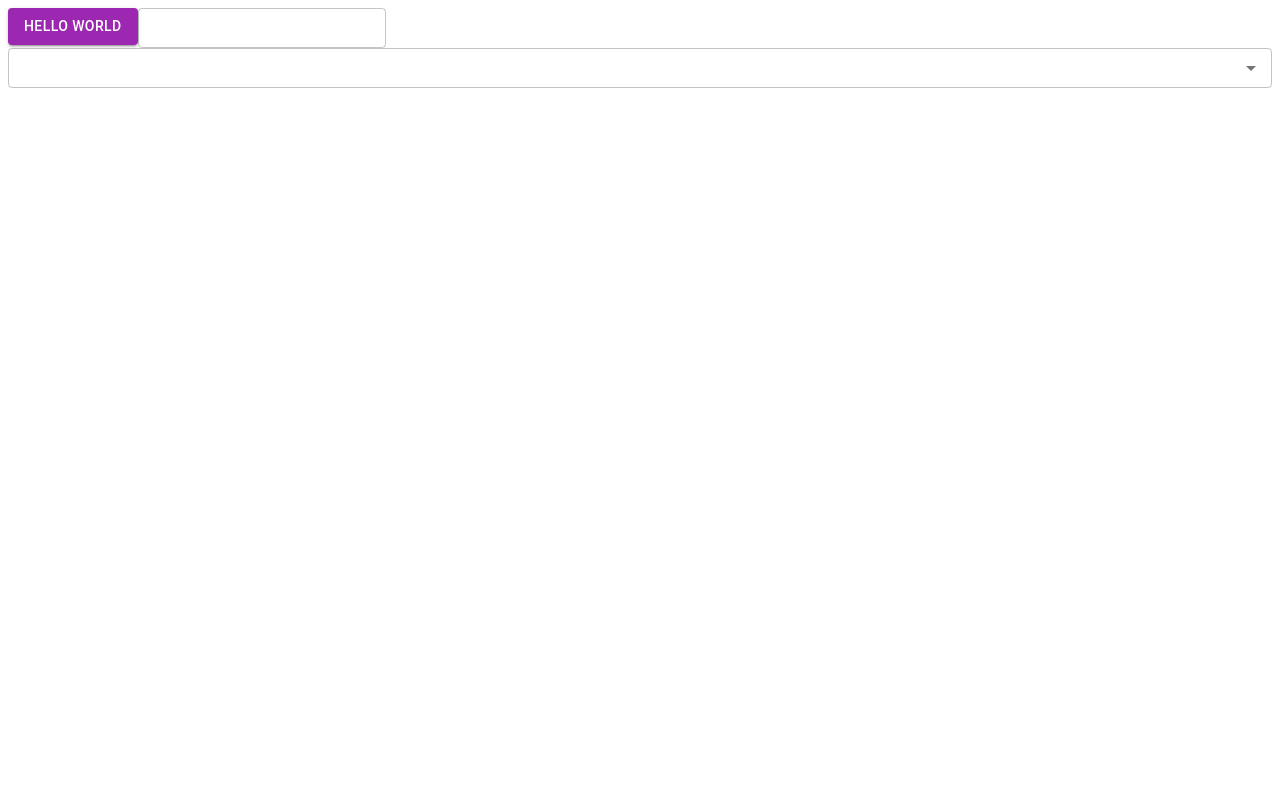
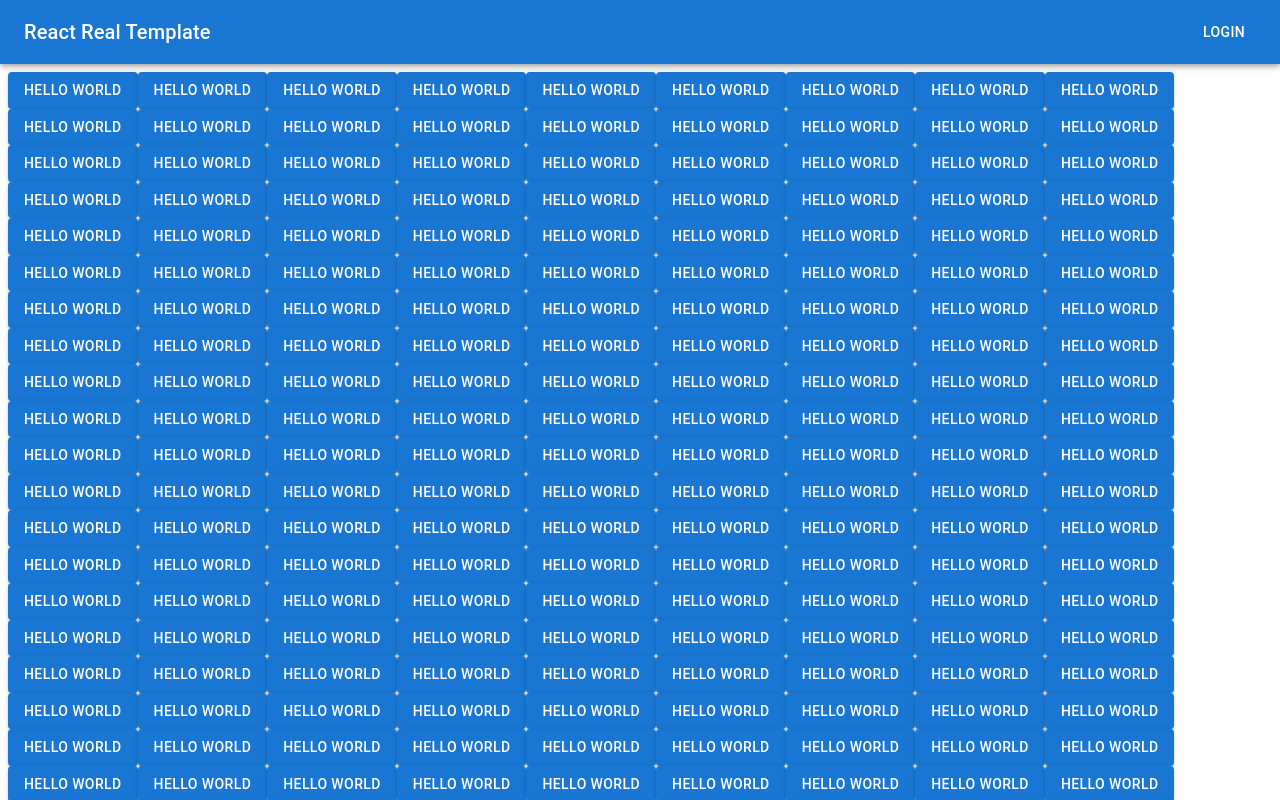
Before and after one commit to zack-msyc86/react-real-template, a React app: page / in a window 1280 px wide. Shown: the top 800 px of the page. Built offline with nearby package versions, Linux system fonts and the light colour scheme; the HTML template or start-up script is replaced by a standard one.

Commit message:
Headerの追加

```diff
--- a/src/App.tsx
+++ b/src/App.tsx
@@ -1,9 +1,11 @@
-import { ThemeProvider } from '@mui/material';
+import { Box, ThemeProvider } from '@mui/material';
 import theme from './theme';
 import { StrictMode, useState } from 'react';
 import Autocomplete from './components/molecules/Autocomplete';
 import Button from './components/atoms/Button';
 import TextField from './components/atoms/TextField';
+import Header from './components/layouts/Header';
+import Main from './components/layouts/Main';
 
 const App = () => {
   const [acValue, setAcValue] = useState<string | null>(null)
@@ -16,12 +18,13 @@ const App = () => {
   return (
     <StrictMode>
       <ThemeProvider theme={theme}>
-        <Button>
-          Hello World
-        </Button>
-        <TextField />
-        <div>{acValue}</div>
-        <Autocomplete options={acOptions} onChange={val => setAcValue(val) } value={acValue}/>
+        <Header menues={[{text: 'Login'}]}/>
+        <Main>
+          {[...Array(1000)].map(() => <Button> Hello World </Button>)}
+          <TextField />
+          <div>{acValue}</div>
+          <Autocomplete options={acOptions} onChange={val => setAcValue(val) } value={acValue}/>
+        </Main>
       </ThemeProvider>
     </StrictMode>
   )
--- /dev/null
+++ b/src/components/layouts/Header.tsx
@@ -0,0 +1,31 @@
+import { AppBar, Box, IconButton, Toolbar, Typography } from "@mui/material";
+import Button from "../atoms/Button";
+import { Menu as MenuIcon, MicNone } from '@mui/icons-material';
+
+type Menu = {
+  text: string,
+}
+type Props = {
+  menues?: Array<Menu>,
+}
+const Header = ({menues=[]}: Props) => {
+  return (
+    <Box sx={{ flexGrow: 1, }}>
+      <AppBar position="fixed">
+        <Toolbar>
+          {/* <IconButton edge="start" color="inherit" aria-label="menu" sx={{ mr: 2 }} >
+            <MenuIcon />
+          </IconButton> */}
+          <Typography variant="h6" component="div" sx={{ flexGrow: 1 }}>
+            React Real Template
+          </Typography>
+          {
+            menues.map(m => <Button color="inherit" variant="text" key={m.text}>{m.text}</Button>)
+          }
+        </Toolbar>
+      </AppBar>
+    </Box>
+  )
+}
+
+export default Header
--- /dev/null
+++ b/src/components/layouts/Main.tsx
@@ -0,0 +1,16 @@
+import { Box } from "@mui/material"
+import { ReactNode } from "react"
+
+type Props = {
+  children: ReactNode
+}
+
+const Main = ({children}: Props) => {
+  return (
+    <Box sx={{mt: 9}}>
+      {children}
+    </Box>
+  )
+}
+
+export default Main
--- a/src/public/index.html
+++ b/src/public/index.html
@@ -6,7 +6,7 @@
     <link rel="stylesheet" href="https://fonts.googleapis.com/css?family=Roboto:300,400,500,700&display=swap" />
     <link rel="stylesheet" href="https://fonts.googleapis.com/icon?family=Material+Icons" />
   </head>
-  <body>
+  <body style="margin: 0;">
     <div id="root"></div>
     <script src="main.js"></script>
   </body>
--- a/src/theme.ts
+++ b/src/theme.ts
@@ -1,14 +1,14 @@
 import { createTheme } from "@mui/material";
 import { green, orange, purple } from "@mui/material/colors";
 const theme = createTheme({
-  palette: {
-    primary: {
-      main: purple[500],
-    },
-    secondary: {
-      main: green[500],
-    },
-  },
+  // palette: {
+  //   primary: {
+  //     main: purple[500],
+  //   },
+  //   secondary: {
+  //     main: green[500],
+  //   },
+  // },
 })
 
 export default theme
```
Also changed, not shown: package.json (+4 -3 lines), 1 other file (tests, documents, lock files or other folders).
